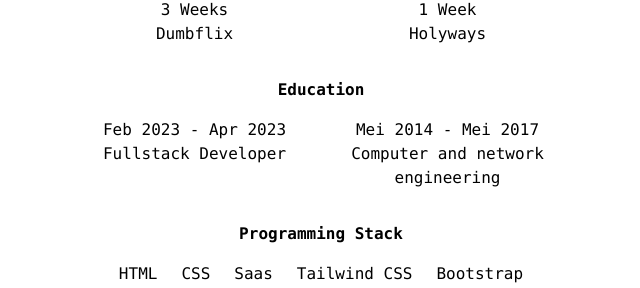
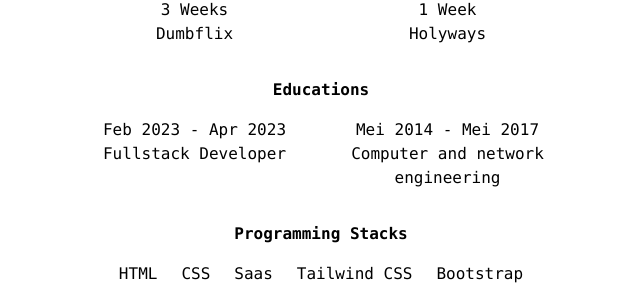
Before and after one commit to thxrhmn/personal-web-next, a Next.js app: page / in a window 1280 px wide. Shown: the part 480-768 px from the top of the page, without its empty margins (319-959 px from the left). Built offline with nearby package versions, Linux system fonts and the light colour scheme.

Commit message:
adjustment

```diff
--- a/src/app/page.js
+++ b/src/app/page.js
@@ -48,7 +48,7 @@ export default function Home() {
       </div>
 
       <div className="my-8 mx-5">
-        <h2 className="text-center mb-4 font-bold">Education</h2>
+        <h2 className="text-center mb-4 font-bold">Educations</h2>
         <div className="md:flex md:justify-between md:text-center">
           <div className="education md:w-[45%]">
             <p className="">Feb 2023 - Apr 2023</p>
@@ -62,7 +62,7 @@ export default function Home() {
       </div>
 
       <div className="my-8 mx-5">
-        <h2 className="text-center mb-4 font-bold">Programming Stack</h2>
+        <h2 className="text-center mb-4 font-bold">Programming Stacks</h2>
         <ul className="flex flex-wrap gap-x-6 justify-center">
           <li>HTML</li>
           <li>CSS</li>
```
